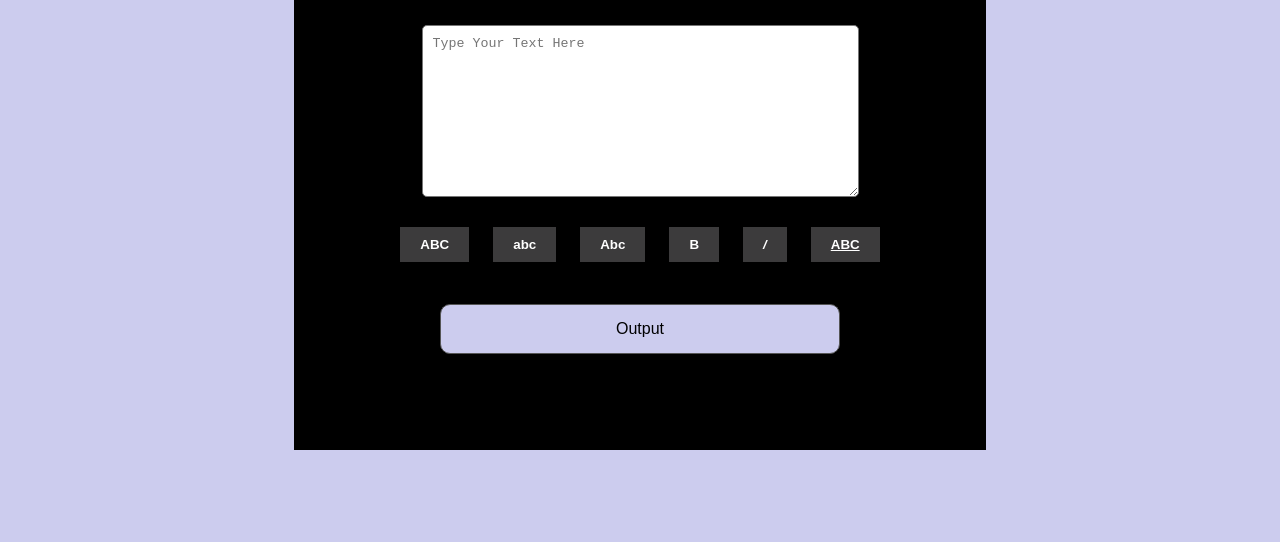
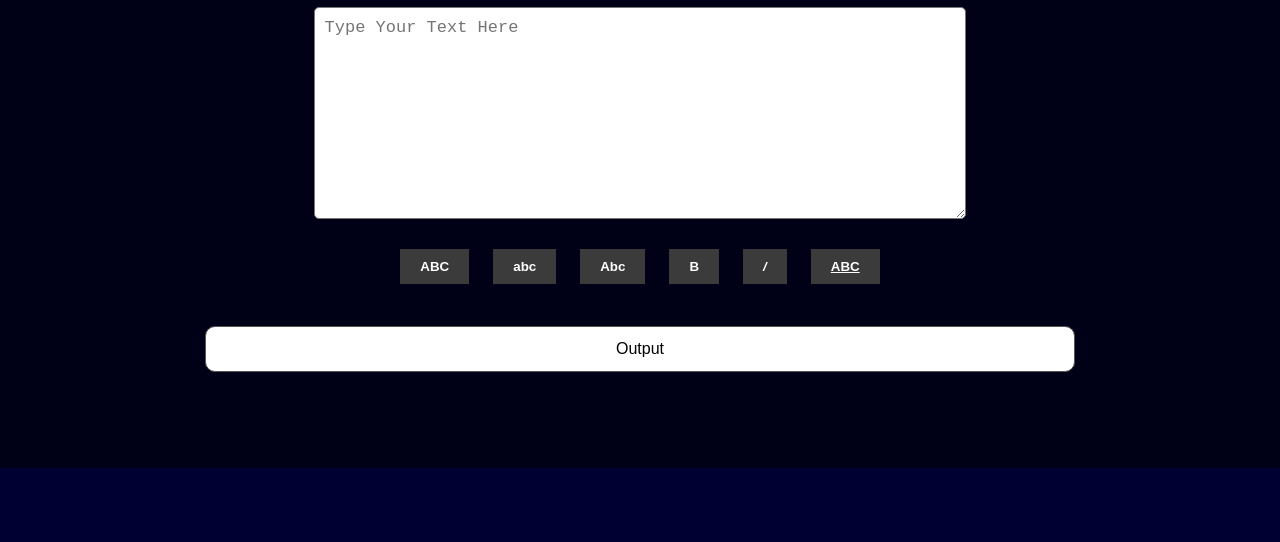
Before and after one commit to pijushghorai/DOM-related-JavaScript-projects, a plain HTML site: page 11. Text Formatter/index.html in a window 1280 px wide. Shown: the part 258-800 px from the top of the page. Drawn offline with Linux system fonts and the light colour scheme.

Commit message:
complete

```diff
--- a/11. Text Formatter/index.html
+++ b/11. Text Formatter/index.html
@@ -21,8 +21,9 @@
         <button class="btn italic">/</button>
         <button class="btn underline">ABC</button>
       </div>
-
+      <div class="output">
       <p id="output-field">Output</p>
+    </div>
     </div>
 
     <script src="script.js"></script>
--- a/11. Text Formatter/script.js
+++ b/11. Text Formatter/script.js
@@ -28,3 +28,7 @@ bold.addEventListener('click', function () {
 italic.addEventListener('click', function () {
     outputField.innerHTML = inputField.value.italics();
 })
+
+underline.addEventListener('click', function () {
+    outputField.innerHTML = '<u>' + inputField.value + '</u>';
+});
--- a/11. Text Formatter/style.css
+++ b/11. Text Formatter/style.css
@@ -6,7 +6,7 @@
 
 body {
   text-align: center;
-  background-color: #ccef;
+  background-color: rgb(0, 0, 50);
   height: 100vh;
   display: flex;
   flex-direction: column;
@@ -16,7 +16,8 @@ body {
 
 .container {
   padding: 6rem;
-  background: black;
+  background: rgba(0, 0, 0, 0.548);
+  width: 100%;
 }
 
 .container h2 {
@@ -31,6 +32,8 @@ body {
   margin-bottom: 20px;
   outline: none;
   border-radius: 5px;
+  width: 60%;
+  font-size: 17px;
 }
 
 button {
@@ -43,12 +46,12 @@ button {
   margin: 10px;
 }
 
-p {
-  width: 400px;
-  height: 400px;
-  background: #ccef;
+.output {
+  width: 80%;
+  padding: 10px 20px;
+  text-align: center;
+  background: rgb(255, 255, 255);
   color: #000;
-  height: 50px;
   border: 1px solid #555;
   border-radius: 10px;
   display: flex;
@@ -56,7 +59,11 @@ p {
   align-items: center;
   margin: auto;
   margin-top: 2rem;
+}
+
+p {
   font-family: sans-serif;
+  line-height: 1.5;
 }
 
 .uppercase {
```
